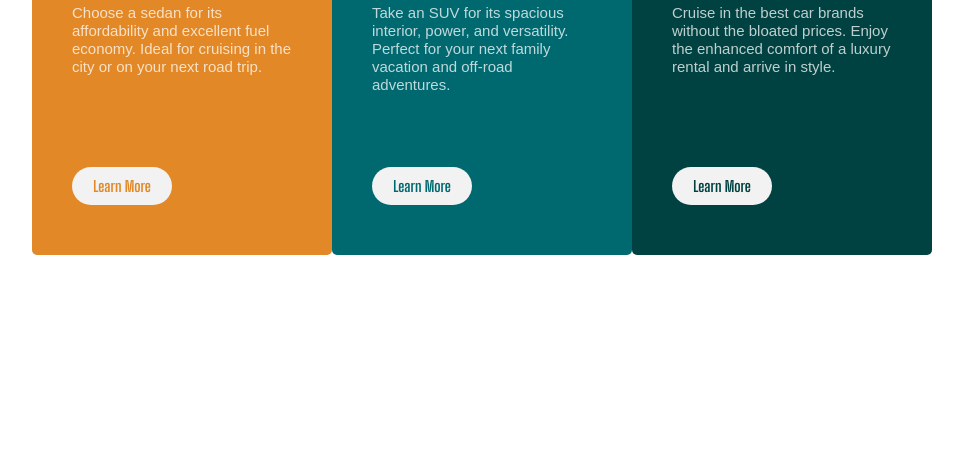
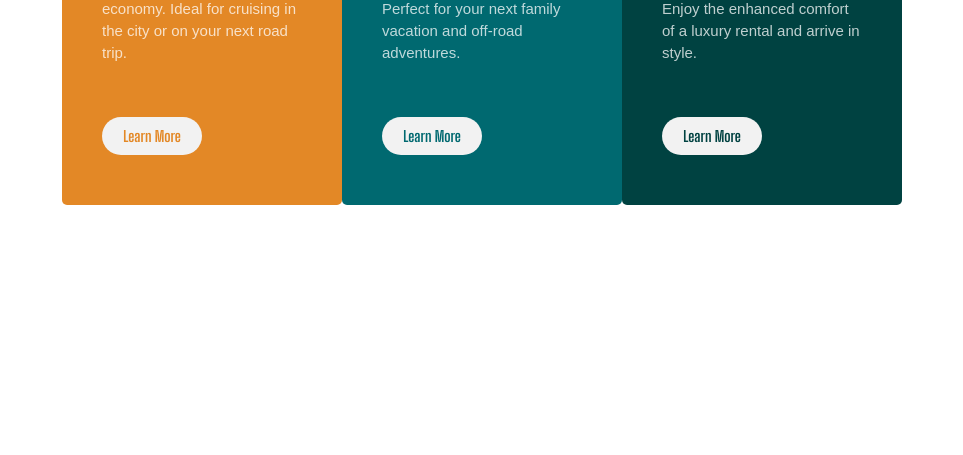
Before and after one commit to ceenobi/zuri-grid-task, a plain HTML site: page index.html in a window 1280 px wide. Shown: the part 345-800 px from the top of the page, without its empty margins (158-1121 px from the left). Drawn offline with Linux system fonts and the light colour scheme.

Commit message:
fixed view

```diff
--- a/index.html
+++ b/index.html
@@ -12,8 +12,8 @@
 <body>
     <section>
         <div class="container">
-            <div class="center">
-                <div class="al">
+            <div class="view">
+                <div class="center">
                 <div class="parent">
                     <div class="gridA">
                         <img src="./images/icon-sedans.svg" alt="sedan" />
--- a/style.css
+++ b/style.css
@@ -27,10 +27,7 @@ body {
   max-width: 1440px;
 }
 
-.center {
-  /* display: flex;
-  justify-content: center;
-  align-items: center; */
+.view {
   padding: 1.5rem 0.5rem;
   position: relative;
 }
@@ -111,16 +108,22 @@ button:hover {
   color: var(--very-dark-cyan);
 }
 
+@media screen and (min-width: 1400px) {
+  .gridA {
+    width: 300px !important;
+  }
+}
+
 @media screen and (min-width: 992px) {
-  .center {
-    height: 800px!important;
+  .view {
+    min-height: 700px !important;
   }
 
   .gridA {
-    width: 300px !important;
+    width: 280px !important;
   }
   p {
-    line-height: 20px;
+    line-height: 22px !important;
   }
 }
 
@@ -132,10 +135,10 @@ button:hover {
     grid-column-gap: 0px;
     grid-row-gap: 0px;
   }
+  .view {
+    min-height: 600px;
+  }
   .center {
-    height: 600px;
-  }
-  .al {
     position: absolute;
     top: 50%;
     left: 50%;
```
